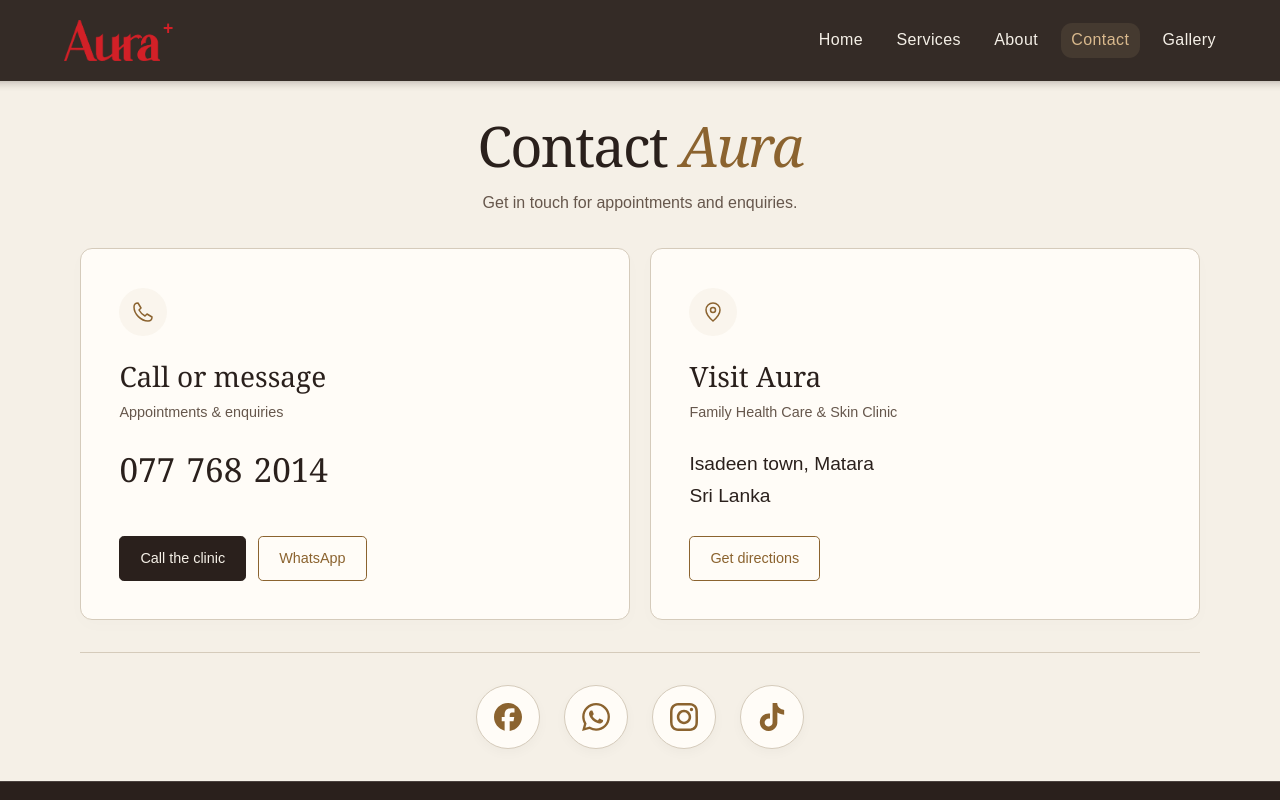
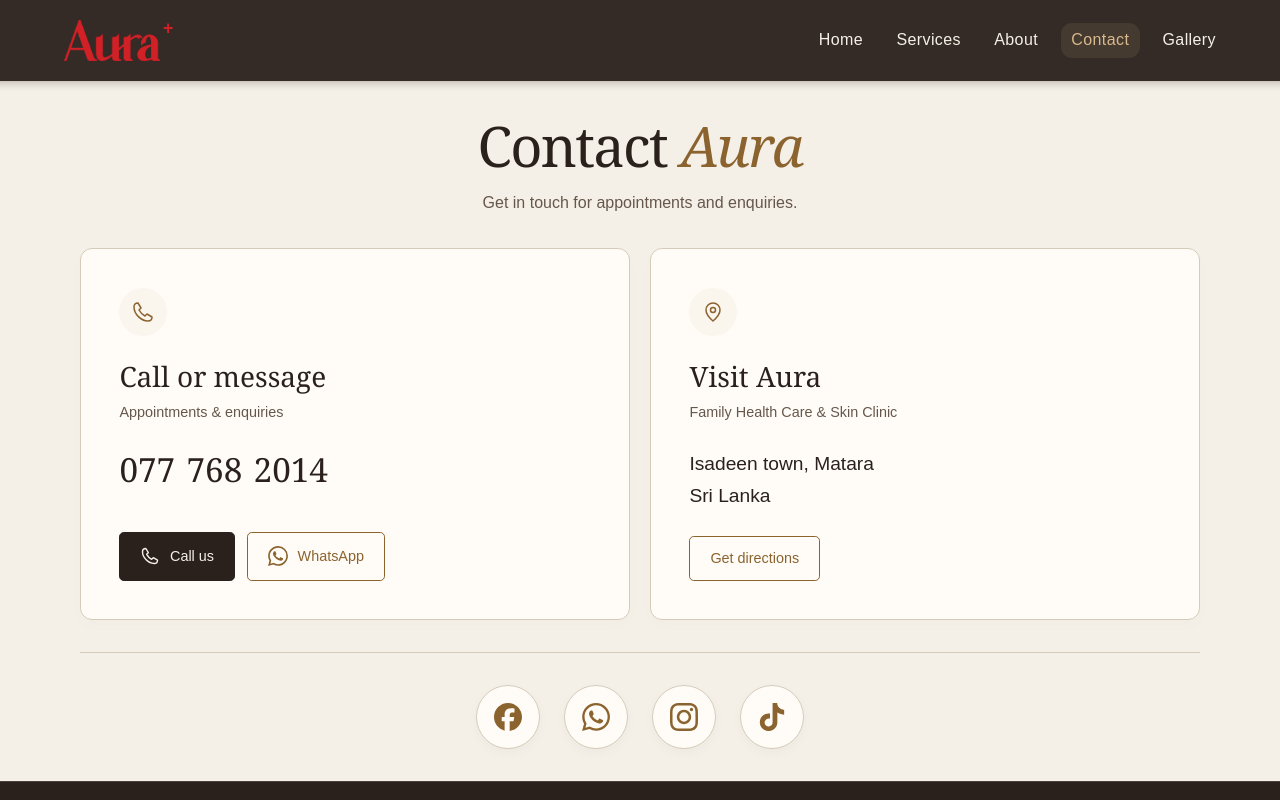
Before and after one commit to sahandha444/Aura-Skin-Clinic, a Next.js app in the folder aura-skin-clinic-app/: page /contact in a window 1280 px wide. Shown: the top 800 px of the page. Built offline with nearby package versions, Linux system fonts and the light colour scheme.

Commit message:
Initial commit

```diff
--- a/aura-skin-clinic-app/app/contact/page.tsx
+++ b/aura-skin-clinic-app/app/contact/page.tsx
@@ -1,5 +1,5 @@
 import type { Metadata } from "next";
-import FooterSocials from "../footer-socials";
+import FooterSocials, { WhatsAppIcon } from "../footer-socials";
 
 export const metadata: Metadata = {
   title: "Contact | AURA Family Health Care & Skin Clinic",
@@ -24,8 +24,14 @@ export default function Contact() {
           <p className="contact-panel-intro">Appointments &amp; enquiries</p>
           <a className="contact-main-phone" href="tel:+94777682014">077 768 2014</a>
           <div className="contact-actions">
-            <a className="button contact-call-button" href="tel:+94777682014">Call the clinic</a>
-            <a className="button button-outline" href="https://wa.me/94777682014" target="_blank" rel="noopener noreferrer">WhatsApp</a>
+            <a className="button contact-call-button" href="tel:+94777682014">
+              <svg width="20" height="20" viewBox="0 0 24 24" fill="none" stroke="currentColor" strokeWidth="1.7" strokeLinecap="round" strokeLinejoin="round" aria-hidden="true"><path d="m7 3 3 5-2 2a15 15 0 0 0 6 6l2-2 5 3c0 3-2 4-4 4C10 21 3 14 3 7c0-2 1-4 4-4Z" /></svg>
+              Call us
+            </a>
+            <a className="button button-outline" href="https://wa.me/94777682014" target="_blank" rel="noopener noreferrer">
+              <WhatsAppIcon />
+              WhatsApp
+            </a>
           </div>
         </section>
         <section className="contact-panel" aria-labelledby="contact-visit-title">
--- a/aura-skin-clinic-app/app/globals.css
+++ b/aura-skin-clinic-app/app/globals.css
@@ -652,6 +652,8 @@ h1, h2 { font-family: var(--display); font-weight: 400; }
 }
 .contact-main-phone:hover { color: var(--bronze); }
 .contact-actions { display: flex; flex-wrap: wrap; align-items: center; gap: .75rem; margin-top: auto; }
+.contact-actions .button { justify-content: center; gap: .6rem; }
+.contact-actions .button svg { flex-shrink: 0; width: 20px; height: 20px; }
 .contact-panel .button { min-width: 0; padding: .85rem 1.25rem; border-radius: .3rem; font-size: .9rem; }
 .contact-call-button { background: var(--ink); border: 1px solid var(--ink); color: var(--ivory); }
 .contact-call-button:hover { background: var(--bronze); border-color: var(--bronze); color: var(--ivory); }
```
